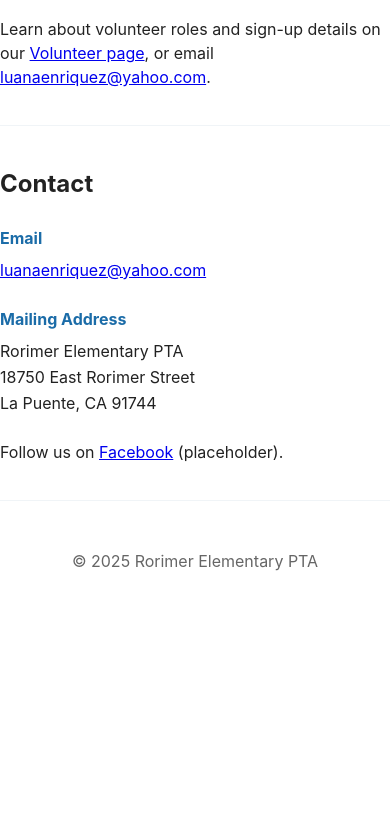
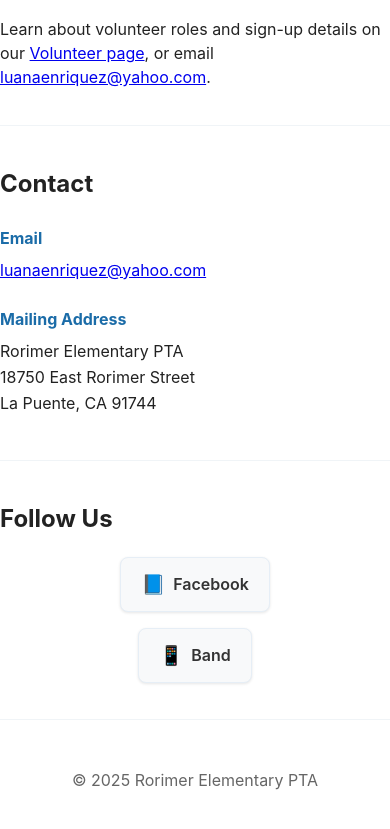
Before and after one commit to RorimerElementaryPTA/RorimerElementaryPTA.github.io, a plain HTML site: page index.html in a window 390 px wide. Shown: the part 1055-1884 px from the top of the page. Before the commit the page ends 1676 px from the top, so only its background shows below. Drawn offline with Linux system fonts and the light colour scheme.

Commit message:
feat(social): add social media section with Facebook and Band links
- Add dedicated 'Follow Us' section to both English and Spanish pages
- Include real Facebook link: https://www.facebook.com/profile.php?id=61579653516938&mibextid=ZbWKwL
- Include Band community link: https://band.us/band/97084272
- Add responsive styling with hover effects and emoji icons
- Update navigation to include social media links
- Remove placeholder Facebook reference

```diff
--- a/css/styles.css
+++ b/css/styles.css
@@ -67,6 +67,29 @@ body{font-family:Inter, system-ui, -apple-system, 'Segoe UI', Roboto, 'Helvetica
 .contact-info{display:grid;grid-template-columns:1fr 1fr;gap:2rem;margin:1.5rem 0}
 .contact-method h3{margin:0 0 0.5rem 0;font-size:1rem;color:var(--brand)}
 .contact-method p{margin:0;line-height:1.6}
+.social-links{display:flex;gap:1rem;justify-content:center;margin:1rem 0}
+.social-link{
+  display:flex;
+  align-items:center;
+  gap:0.5rem;
+  padding:0.75rem 1.25rem;
+  background:#f8f9fa;
+  border:1px solid #e6eef6;
+  border-radius:8px;
+  text-decoration:none;
+  color:#333;
+  font-weight:600;
+  transition:all 0.2s ease;
+  box-shadow:0 1px 3px rgba(0,0,0,0.1);
+}
+.social-link:hover{
+  background:#fff;
+  border-color:var(--brand);
+  color:var(--brand);
+  transform:translateY(-1px);
+  box-shadow:0 2px 6px rgba(0,0,0,0.15);
+}
+.social-icon{font-size:1.2rem}
 .site-footer{padding:1rem 0;text-align:center;color:var(--muted)}
 
 @media (max-width:600px){
@@ -77,4 +100,5 @@ body{font-family:Inter, system-ui, -apple-system, 'Segoe UI', Roboto, 'Helvetica
   .lang-switcher{margin-right:0;order:1}
   .header-cta .btn{order:2}
   .contact-info{grid-template-columns:1fr;gap:1.5rem}
+  .social-links{flex-direction:column;align-items:center}
 }
--- a/index.html
+++ b/index.html
@@ -19,6 +19,7 @@
           <li><a href="events.html">Events</a></li>
           <li><a href="volunteer.html">Volunteer</a></li>
           <li><a href="index.html#contact">Contact</a></li>
+          <li><a href="index.html#social">Follow Us</a></li>
         </ul>
       </nav>
       <div class="header-cta">
@@ -75,7 +76,20 @@
           </p>
         </div>
       </div>
-      <p>Follow us on <a href="https://www.facebook.com" target="_blank" rel="noopener">Facebook</a> (placeholder).</p>
+    </section>
+
+    <section id="social" class="container section">
+      <h2>Follow Us</h2>
+      <div class="social-links">
+        <a href="https://www.facebook.com/profile.php?id=61579653516938&mibextid=ZbWKwL" target="_blank" rel="noopener" class="social-link facebook">
+          <span class="social-icon">📘</span>
+          <span class="social-text">Facebook</span>
+        </a>
+        <a href="https://band.us/band/97084272" target="_blank" rel="noopener" class="social-link band">
+          <span class="social-icon">📱</span>
+          <span class="social-text">Band</span>
+        </a>
+      </div>
     </section>
   </main>
 
```
Also changed, not shown: es/index.html (+15 -1 lines).
